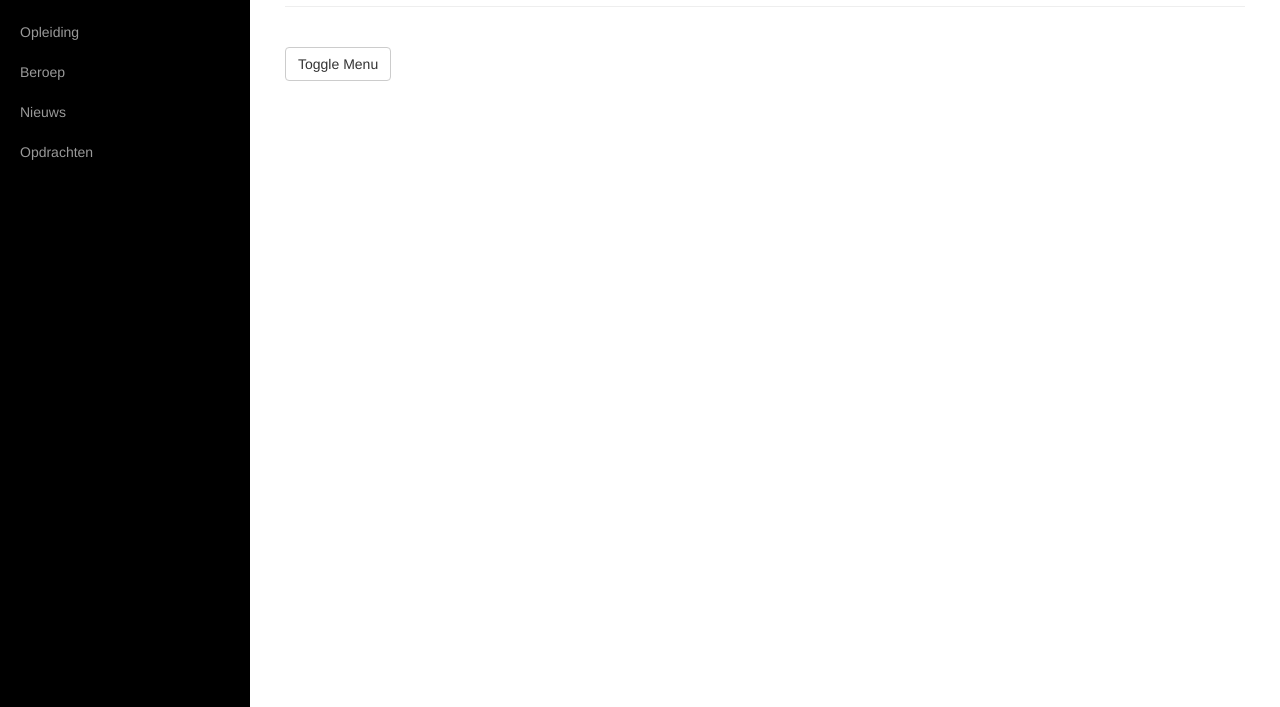
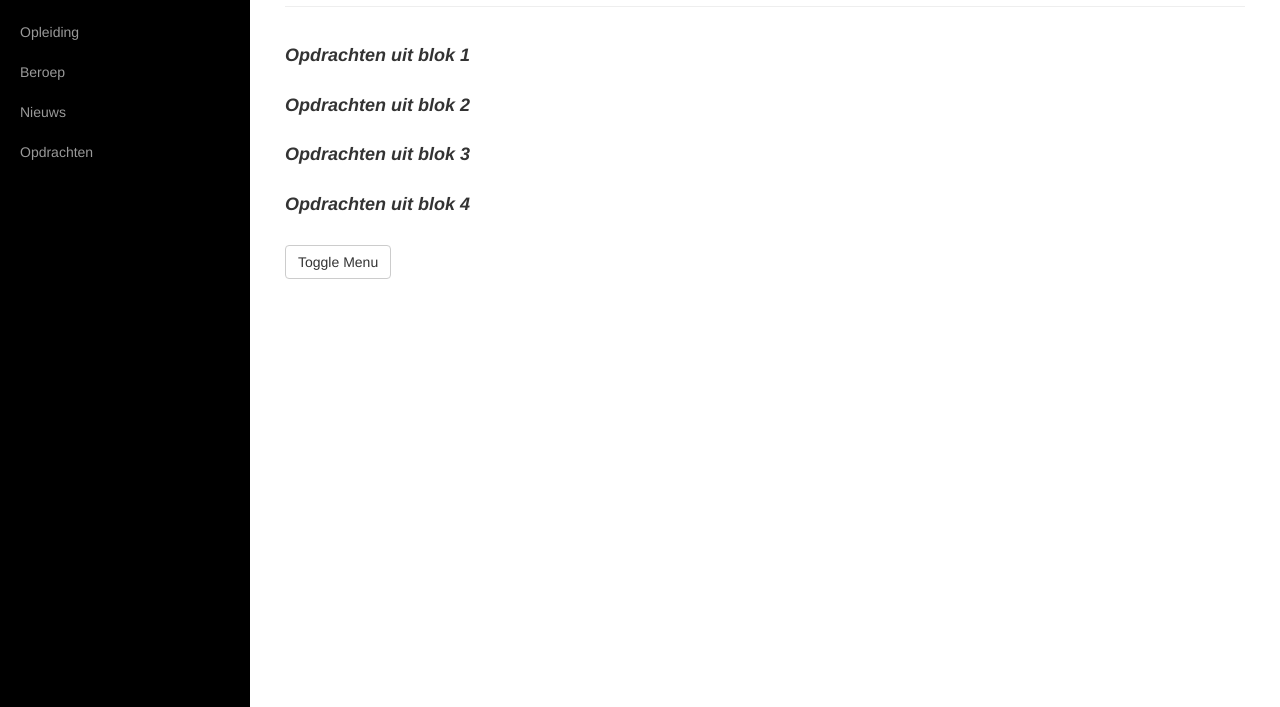
Before and after one commit to JeremyKloppenburg/JeremyKloppenburg.github.io, a plain HTML site: page opdrachten.html in a window 1280 px wide. Shown: the part 93-800 px from the top of the page. Drawn offline with Linux system fonts and the light colour scheme.

Commit message:
versie 2

```diff
--- a/opdrachten.html
+++ b/opdrachten.html
@@ -58,7 +58,13 @@
                     <div class="col-lg-12">
                         <h1><b>Opdrachten</b></h1><hr>
 
+                        <h4><br><b><i>Opdrachten uit blok 1</i></b></h4>
 
+                        <h4><br><b><i>Opdrachten uit blok 2</i></b></h4>
+
+                        <h4><br><b><i>Opdrachten uit blok 3</i></b></h4>
+
+                        <h4><br><b><i>Opdrachten uit blok 4</i></b></h4>
                         <p></p>
 
                         <br><a href="#menu-toggle" class="btn btn-default" id="menu-toggle">Toggle Menu</a>
```
